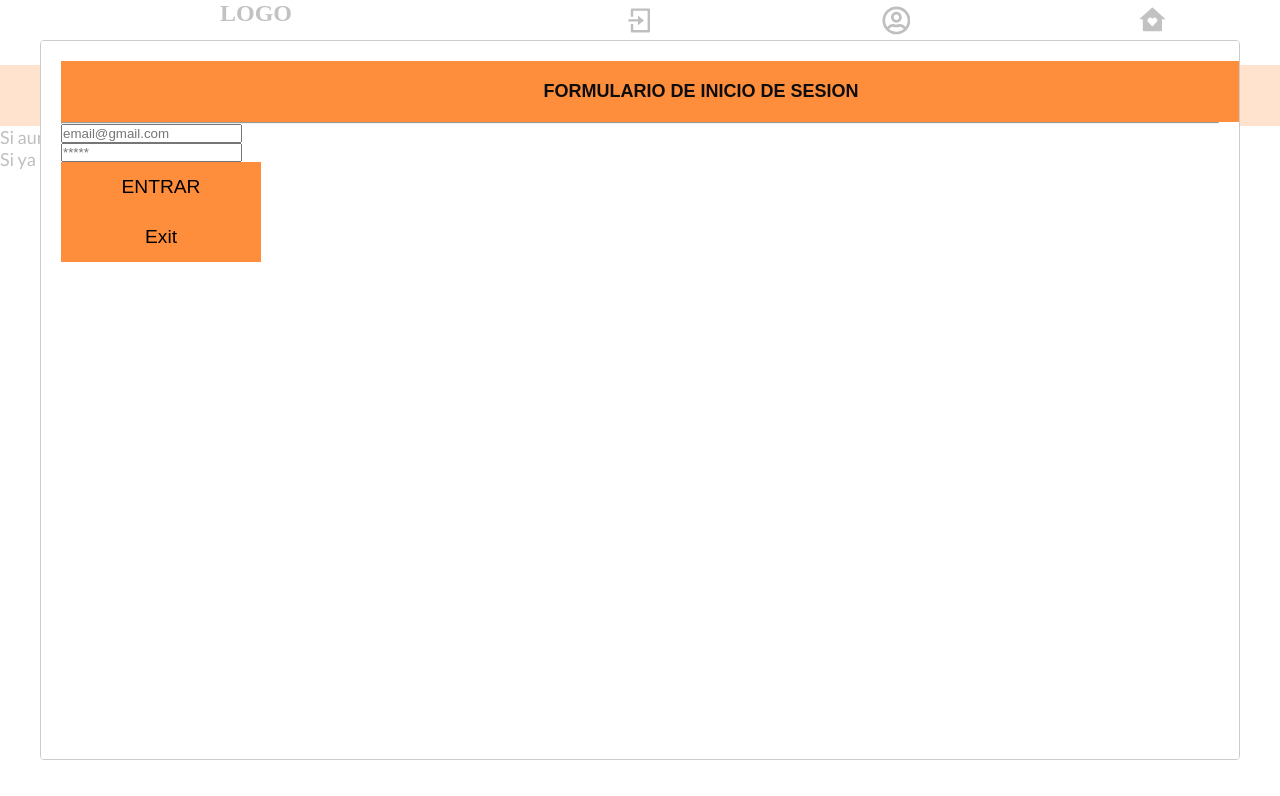
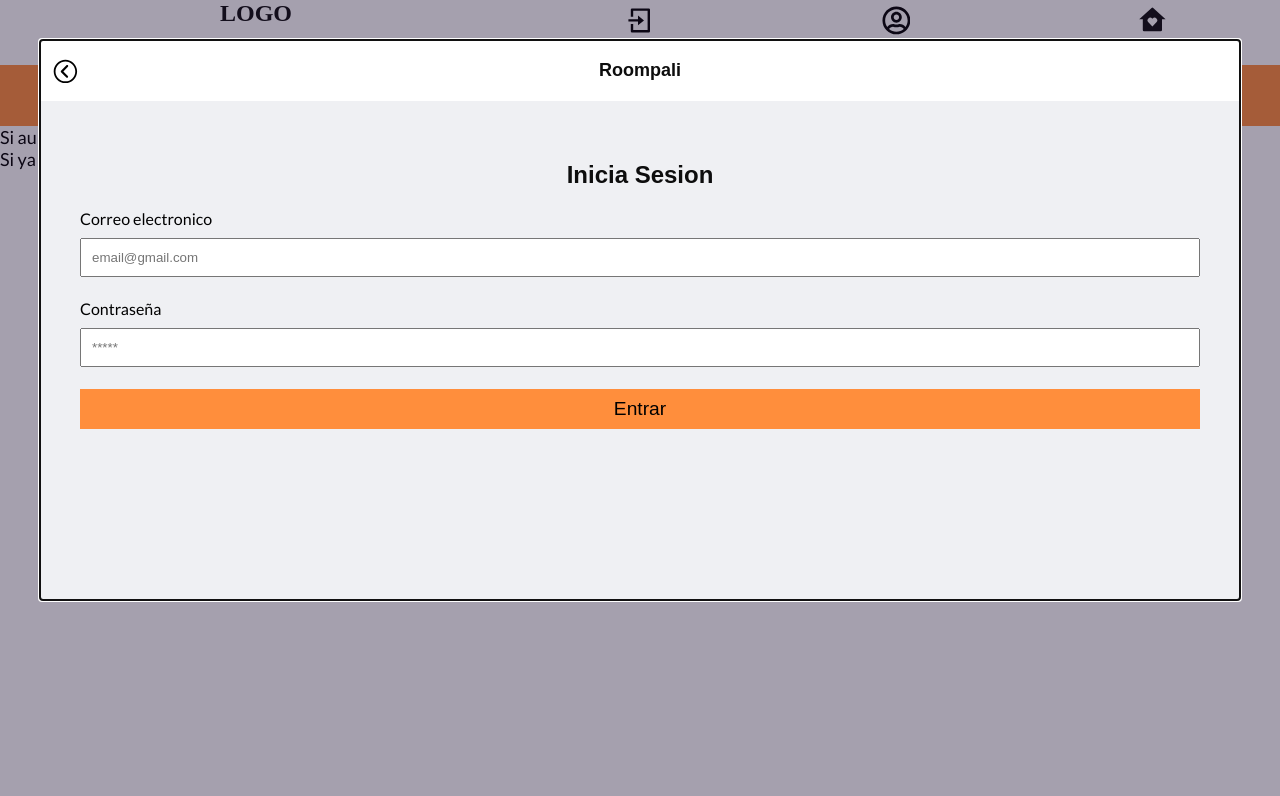
Before and after one commit to Cohort-4-Team-Ana-1/Frontend-Roompali, a React (Create React App) app: page /favorites in a window 1280 px wide. Both pictures are taken after a click on the icon 639 px from the left and 20 px from the top of the page. Shown: the top 796 px of the page. Built offline with nearby package versions, Linux system fonts and the light colour scheme; a web font is replaced by a local one.

Commit message:
[UPDATED] Styles with funciionality in login and register form

```diff
--- a/src/components/LoginForm.js
+++ b/src/components/LoginForm.js
@@ -1,6 +1,7 @@
 import React, { useEffect } from "react";
 import { useForm } from "../hooks/useForm";
 import axios from "axios";
+import { IoIosArrowDropleft } from "react-icons/io";
 
 export const LoginForm = () => {
   const [formValues, handleInputChange] = useForm({
@@ -41,7 +42,7 @@
           )}, disfruta tu tiempo en Roompali!`
         );
         // window.location.reload(false);
-        window.location.href="/choose-user-rol";
+        window.location.href = "/choose-user-rol";
       })
       .catch((err) => {
         console.error(err);
@@ -51,35 +52,35 @@
   return (
     <div>
       <div className="modal-body">
-        <h1>FORMULARIO DE INICIO DE SESION </h1>
+        <h1>Roompali</h1>
         <form action="/" onSubmit={handleSubmit}>
-          <hr />
+
+          <h1>Inicia Sesion</h1>
           <div className="form-group">
+            <label>
+              Correo electronico
               <input
                 type="email"
                 name="email"
-              className="form-control"
                 placeholder="email@gmail.com"
                 autoComplete="off"
                 value={email}
                 onChange={handleInputChange}
-            />
-          </div>
+              />{" "}
+            </label>
 
-          <div className="form-group">
+            <label>
+              Contraseña
               <input
                 type="password"
                 name="password"
-              className="form-control"
                 placeholder="*****"
                 value={password}
                 onChange={handleInputChange}
               />
+            </label>
+          <button type = "submit">Entrar</button>
           </div>
-
-          <button type="submit" className="btn btn-primary">
-            ENTRAR
-          </button>
         </form>
       </div>
     </div>
--- a/src/components/NavBar.js
+++ b/src/components/NavBar.js
@@ -6,6 +6,7 @@
 
 import { FaRegUserCircle } from "react-icons/fa";
 import { RiLoginBoxLine, RiHomeHeartFill, RiMapPinUserFill, RiLogoutBoxRLine } from "react-icons/ri";
+import {IoIosArrowDropleft} from 'react-icons/io'
 
 export const NavBar = () => {
   const username = sessionStorage.getItem("username");
@@ -65,10 +66,13 @@
             <Modal
               isOpen={modalLoginIsOpen}
               onRequestClose={() => setModalLoginIsOpen(false)}
+              className="Modal"
+              overlayClassName="Overlay"
             >
               <LoginForm />
+              {/* <p onClick={() => setModalRegisterIsOpen(false)}> </p> */}
 
-              <button onClick={() => setModalLoginIsOpen(false)}>Exit</button>
+              <button className = "exit__button" onClick={() => setModalLoginIsOpen(false)}><IoIosArrowDropleft size = {"1.5em"} /></button>
             </Modal>
           </div>
 
@@ -83,11 +87,11 @@
             <Modal
               isOpen={modalRegisterIsOpen}
               onRequestClose={() => setModalRegisterIsOpen(false)}
+              className="Modal"
+              overlayClassName="Overlay"
             >
               <RegisterForm />
-              <button onClick={() => setModalRegisterIsOpen(false)}>
-                Exit
-              </button>
+              <button className = "exit__button" onClick={() => setModalRegisterIsOpen(false)}><IoIosArrowDropleft size = {"1.5em"} /></button>
             </Modal>
           </div>
 
--- a/src/components/RegisterForm.js
+++ b/src/components/RegisterForm.js
@@ -47,10 +47,13 @@
   return (
     <div>
       <div className="modal-body">
+          <h1>Roompali</h1>
         <form onSubmit={handleSubmit}>
-          <h1>FORMULARIO DE REGISTRO</h1>
-          <hr />
+
           <div className="form-group">
+
+            <label>
+              Nombre de usuario
             <input
               type="text"
               name="username"
@@ -60,8 +63,10 @@
               value={username}
               onChange={handleInputChange}
             />
-          </div>
-          <div className="form-group">
+            </label>
+
+         <label >Correo electrónico
+
             <input
               type="email"
               name="email"
@@ -71,9 +76,10 @@
               value={email}
               onChange={handleInputChange}
             />
-          </div>
+         </label>
 
-          <div className="form-group">
+            <label>Contraseña
+
             <input
               type="password"
               name="password"
@@ -81,11 +87,11 @@
               placeholder="*****"
               value={password}
               onChange={handleInputChange}
-            />
+            /></label>
+          <button type="submit">
+            Registrarme
+          </button>
           </div>
-          <button type="submit" className="btn btn-primary">
-            REGISTRARSE
-          </button>
         </form>
       </div>
     </div>
--- a/src/styles.scss
+++ b/src/styles.scss
@@ -6,3 +6,4 @@
 @import "./styles/components/UploadImagesForm";
 @import "./styles/components/ScreenCreateHostRol";
 @import "./styles/components/FormCreateRoom";
+@import "./styles/components/LoginForm"
--- /dev/null
+++ b/src/styles/components/_LoginForm.scss
@@ -0,0 +1,58 @@
+.Modal {
+    position: absolute;
+    top: 40px;
+    left: 40px;
+    right: 40px;
+    bottom: 40px;
+    background-color: $card-background;
+    height: 70vh;
+  }
+
+  .Overlay {
+    position: fixed;
+    top: 0;
+    left: 0;
+    right: 0;
+    bottom: 0;
+    background-color: $dark-opacity
+  }
+  .modal-body{
+    height: 100%;
+    & h1{
+        width: 100%;
+        background: $light;
+    }
+    & form{
+        display: grid;
+        padding: 40px;
+        height: 100%;
+        align-content: center;
+        & button{
+            justify-items: center;
+            height: 40px;
+            width: 100%;
+        }
+        & h1{
+            background: none;
+            font-size: 1.5em;
+        }
+    }
+    & .form-group{
+        display: grid;
+        grid-gap: 30px;
+        justify-items: center;
+        justify-items: center;
+        & label{
+            display: grid;
+            width: 100%;
+            height: 60px;
+            font-family: $paragraphs;
+            & input{
+                margin-top: 10px;
+                padding: 10px;
+            }
+        }
+
+    }
+
+  }
--- a/src/styles/components/_NavBar.scss
+++ b/src/styles/components/_NavBar.scss
@@ -12,6 +12,7 @@
         text-decoration: none;
         color: $dark;
     }
+
     & .navBar__item{
         display: grid;
         justify-items: center;
@@ -23,3 +24,16 @@
         font-size: 10px;
     }
 }
+.ReactModal__Content{
+    & .exit__button{
+        display: grid;
+        align-items: center;
+        justify-items: center;
+        position: absolute;
+        height: 62px;
+        top: 0;
+        background:none;
+        width: 50px;
+        cursor: pointer;
+    }
+}
```
Lines whose indentation alone changed are shown as unchanged.
